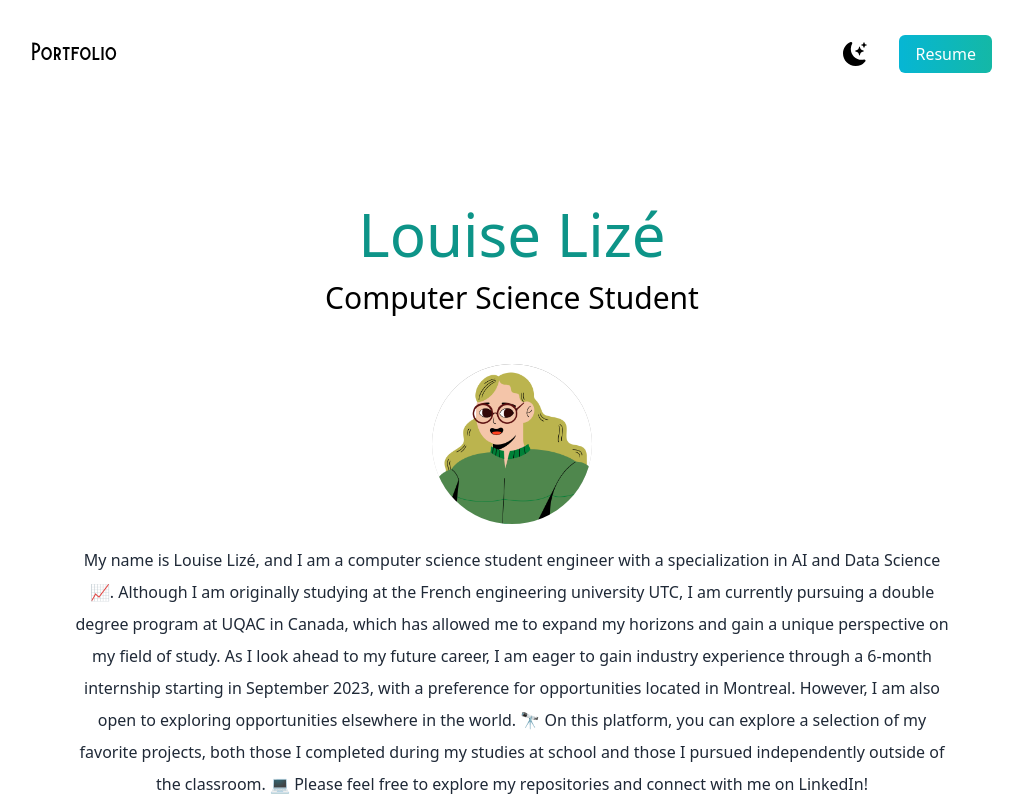
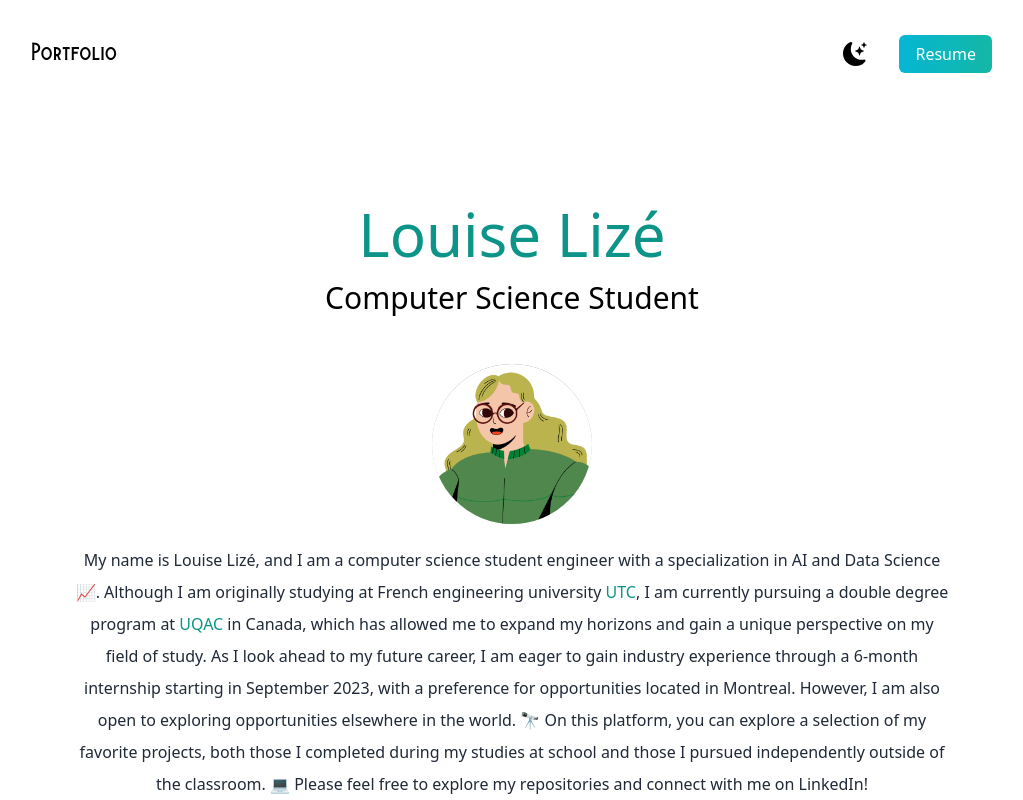
Before and after one commit to louiselize/portfolio, a Next.js app: page / in a window 1280 px wide. Shown: the top 800 px of the page, without its empty margins (128-1151 px from the left). Built offline with nearby package versions, Linux system fonts and the light colour scheme.

Commit message:
add schools links and audience packages

```diff
--- a/package.json
+++ b/package.json
@@ -8,7 +8,7 @@
     "build": "next build",
     "start": "next start",
     "lint": "next lint",
-    "predeploy":"npm run build",
+    "predeploy": "npm run build",
     "deploy": "gh-pages -d build"
   },
   "dependencies": {
@@ -16,6 +16,7 @@
     "@types/node": "18.13.0",
     "@types/react": "18.0.27",
     "@types/react-dom": "18.0.10",
+    "@vercel/analytics": "^0.1.11",
     "embed": "^0.0.1",
     "eslint": "8.34.0",
     "eslint-config-next": "13.1.6",
--- a/pages/index.tsx
+++ b/pages/index.tsx
@@ -19,6 +19,9 @@ import resume from "../public/resume.png"
 import simulut from "../public/simulut.png"
 
 import { useState } from 'react';
+import type { AppProps } from 'next/app';
+import { Analytics } from '@vercel/analytics/react';
+
 
 
 const inter = Inter({ subsets: ['latin'] })
@@ -71,7 +74,7 @@ export default function Home() {
 
               My name is Louise Lizé, and I am a computer science student engineer with a specialization in AI and Data Science 📈.
 
-Although I am originally studying at the French engineering university UTC, I am currently pursuing a double degree program at UQAC in Canada, which has allowed me to expand my horizons and gain a unique perspective on my field of study.
+Although I am originally studying at French engineering university <a href='https://www.utc.fr/' target="_blank" rel="noreferrer" className='text-teal-600'>UTC</a>, I am currently pursuing a double degree program at <a href='https://www.uqac.ca/' target="_blank" rel="noreferrer" className='text-teal-600'>UQAC</a> in Canada, which has allowed me to expand my horizons and gain a unique perspective on my field of study.
 
 As I look ahead to my future career, I am eager to gain industry experience through a 6-month internship starting in September 2023, with a preference for opportunities located in Montreal. However, I am also open to exploring opportunities elsewhere in the world. 🔭
 
```
Also changed, not shown: 1 other file (tests, documents, lock files or other folders).
